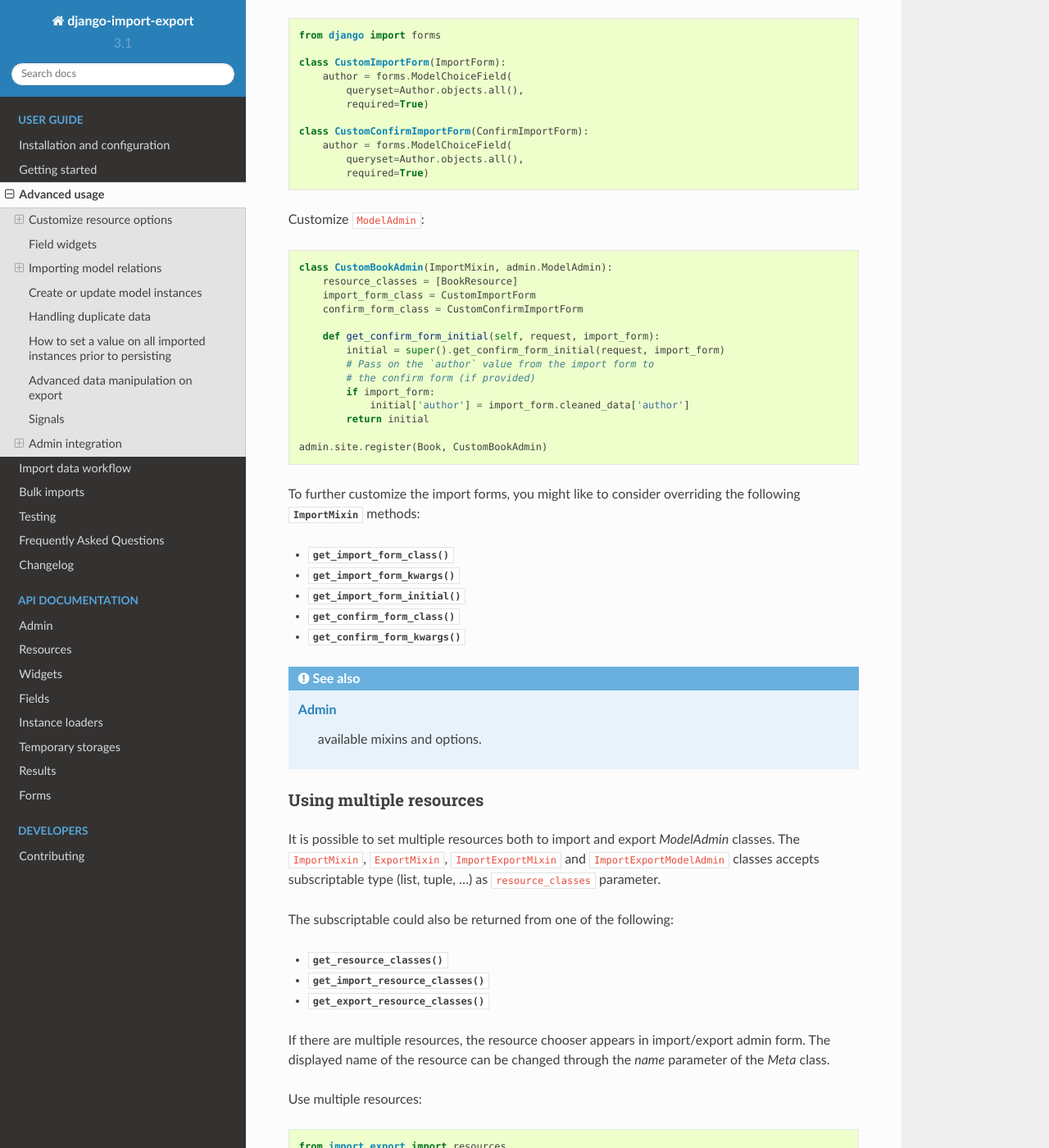
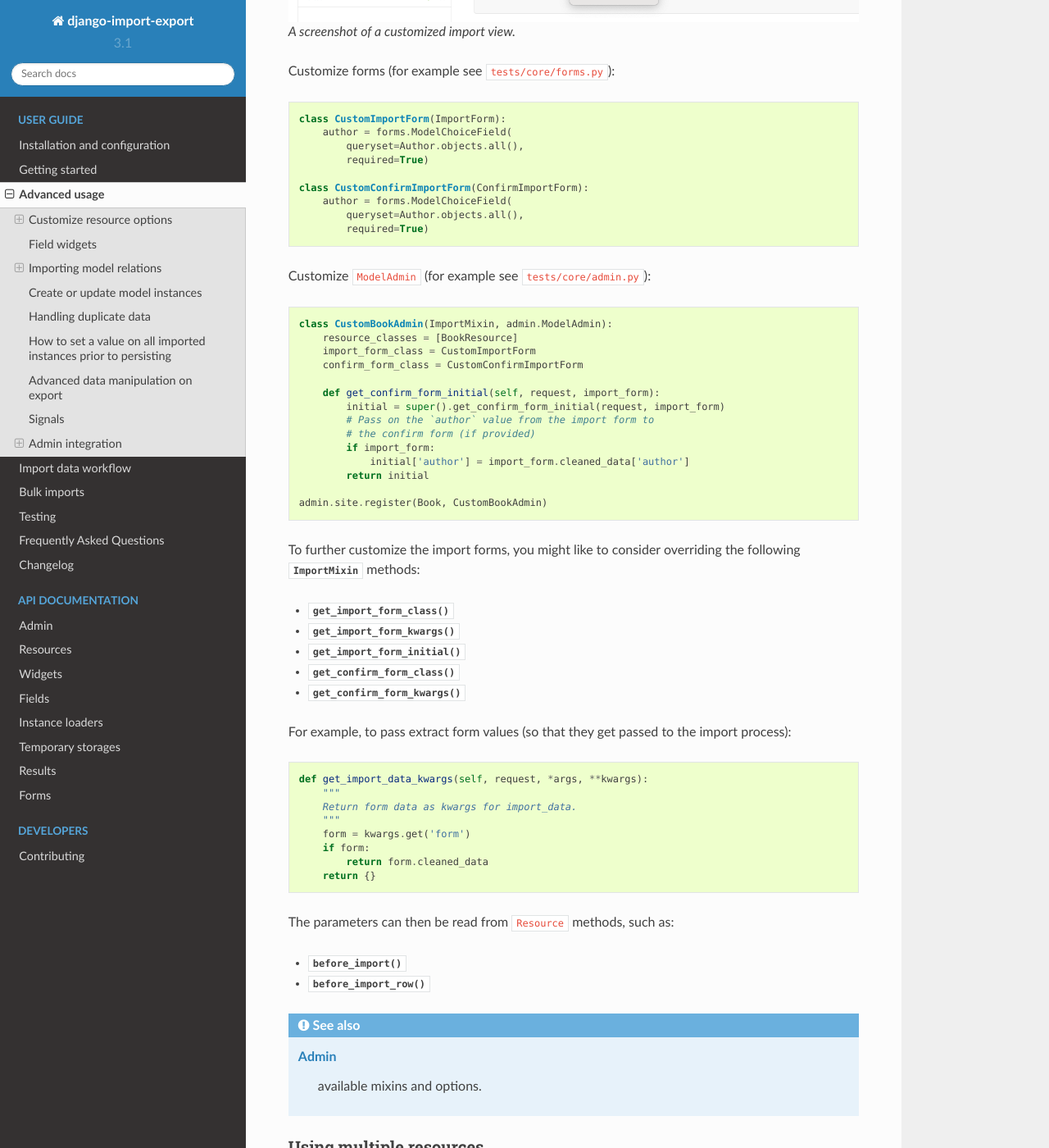
Before and after one commit to django-import-export/django-import-export, a Sphinx documentation site: the page built from docs/advanced_usage.rst, in a window 1280 px wide and 1400 px high, scrolled down 14175 px. Shown: the whole window at 82% size. Built offline with Sphinx 7.4.7 and the Read the Docs theme 2.0.0, drawn with Linux system fonts in a browser that asks for light colours; pages that are not in the unit, such as notebooks, are missing from menus; some of the changed text lies outside the part shown.

Commit message:
Add documentation for passing data from admin form to Resource  (#1555)
* added 'github release' steps

* updated documentation

* removed duplication

* updated homepage stat

```diff
--- a/README.rst
+++ b/README.rst
@@ -23,7 +23,7 @@ django-import-export
 .. image:: https://img.shields.io/pypi/djversions/django-import-export
     :alt: PyPI - Django Version
 
-.. image:: https://static.pepy.tech/personalized-badge/django-import-export?period=week&units=international_system&left_color=black&right_color=blue&left_text=Downloads
+.. image:: https://static.pepy.tech/personalized-badge/django-import-export?period=month&units=international_system&left_color=black&right_color=blue&left_text=Downloads/month
     :target: https://pepy.tech/project/django-import-export
 
 django-import-export is a Django application and library for importing
--- a/docs/advanced_usage.rst
+++ b/docs/advanced_usage.rst
@@ -600,13 +600,16 @@ To use your customized form(s), change the respective attributes on your
 For example, imagine you want to import books for a specific author. You can
 extend the import forms to include ``author`` field to select the author from.
 
+.. note::
+
+    Importing an E-Book using the :ref:`example application<exampleapp>`
+    demonstrates this.
+
 .. figure:: _static/images/custom-import-form.png
 
    A screenshot of a customized import view.
 
-Customize forms::
-
-    from django import forms
+Customize forms (for example see ``tests/core/forms.py``)::
 
     class CustomImportForm(ImportForm):
         author = forms.ModelChoiceField(
@@ -618,7 +621,7 @@ Customize forms::
             queryset=Author.objects.all(),
             required=True)
 
-Customize ``ModelAdmin``::
+Customize ``ModelAdmin`` (for example see ``tests/core/admin.py``)::
 
     class CustomBookAdmin(ImportMixin, admin.ModelAdmin):
         resource_classes = [BookResource]
@@ -643,6 +646,22 @@ To further customize the import forms, you might like to consider overriding the
 * :meth:`~import_export.admin.ImportMixin.get_import_form_initial`
 * :meth:`~import_export.admin.ImportMixin.get_confirm_form_class`
 * :meth:`~import_export.admin.ImportMixin.get_confirm_form_kwargs`
+
+For example, to pass extract form values (so that they get passed to the import process)::
+
+    def get_import_data_kwargs(self, request, *args, **kwargs):
+        """
+        Return form data as kwargs for import_data.
+        """
+        form = kwargs.get('form')
+        if form:
+            return form.cleaned_data
+        return {}
+
+The parameters can then be read from ``Resource`` methods, such as:
+
+* :meth:`~import_export.resources.Resource.before_import`
+* :meth:`~import_export.resources.Resource.before_import_row`
 
 .. seealso::
 
```
Also changed, not shown: RELEASE.md (+8 -0 lines).
